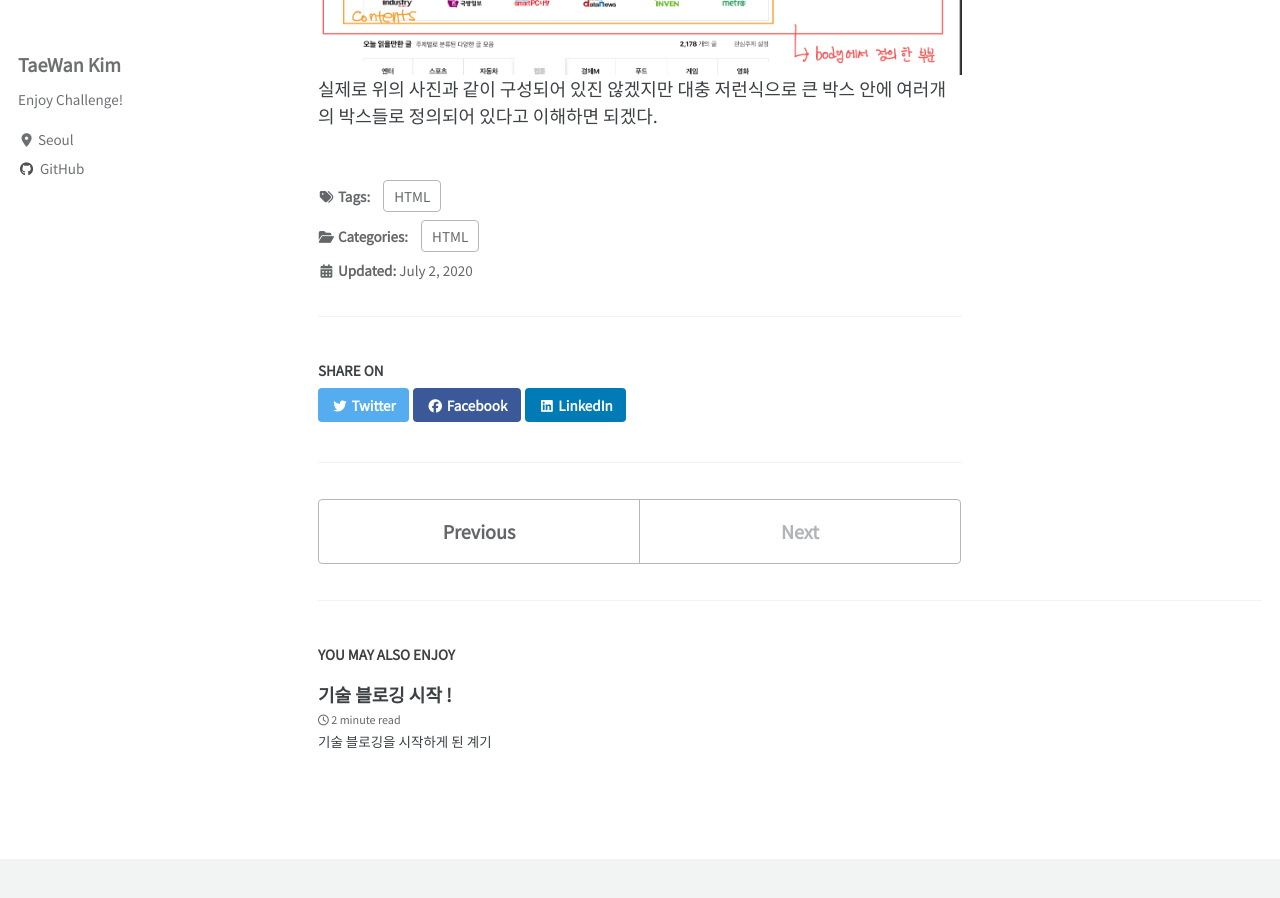
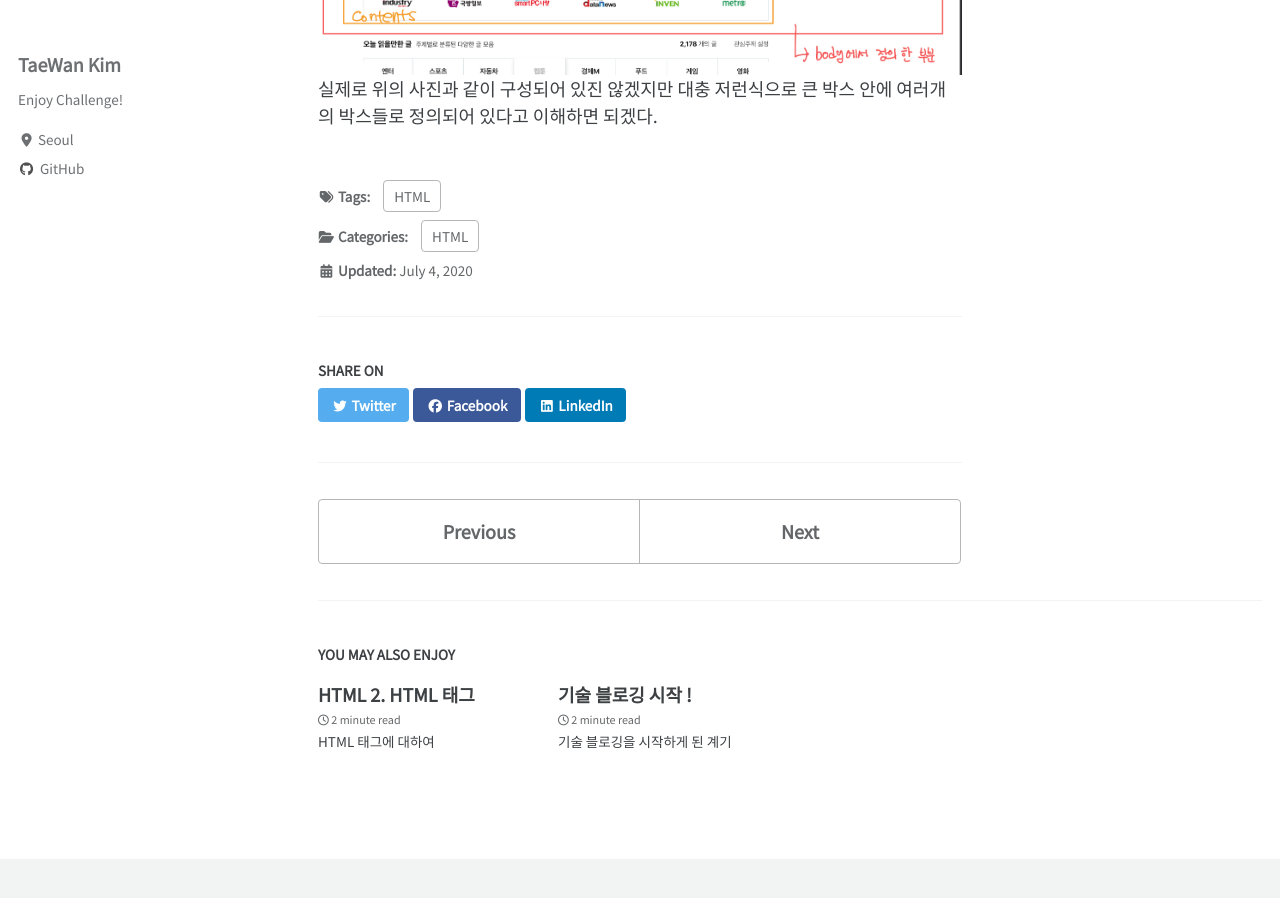
Before and after one commit to twkim-dev/twkim-dev.github.io, a Jekyll site: the page built from _posts/2020-07-04-HTML1.md, in a window 1280 px wide and 900 px high, scrolled down 3850 px. Built offline with Jekyll 4.4.1, drawn with Linux system fonts in a browser that asks for light colours; cached includes are drawn as plain includes; nearby versions of some CDN libraries; some of the changed lines change nothing that is shown.

Commit message:
HTML2. HTML 태그 업로드   - HTML의 태그의 구성과 속성 등을 정리

````diff
--- a/_posts/2020-07-04-HTML1.md
+++ b/_posts/2020-07-04-HTML1.md
@@ -6,7 +6,7 @@
   - HTML
 tags:
   - HTML
-last_modified_at: 2020-07-02T01:21:26-0900
+last_modified_at: 2020-07-04T17:21:00-0900
 ---
 # HTML 이란?
 __HTML ( Hypertext Markup Language )__ 은 웹을 이루는 가장 기본적인 빌딩 블럭이다.
--- /dev/null
+++ b/_posts/2020-07-04-HTML2.md
@@ -0,0 +1,133 @@
+---
+title:  "HTML 2. HTML 태그"
+excerpt: "HTML 태그에 대하여"
+
+categories:
+  - HTML
+tags:
+  - HTML
+last_modified_at: 2020-07-04T22:00:00-0900
+---
+
+이번시간에는 HTML 이론 그 두번째 태그에 대하여 포스팅 해 보려고 한다.
+
+# 태그
+태그는 `Box`와 `Item` 두 종류로 나눌 수 있다.
+사용자가 볼 수 있는 `Item`이 있는가 하면, `Item`을 잘 정리 할 수 있도록 도와주는 보이지 않는 `Box`가 있다.
+나중에 배우겠지만 `Box`들은 `CSS`를 이용해서 스타일링이 가능하다.
+> Box의 종류
+header, section, footer, article, nav, div, aside, span, main, form
+
+> Item의 종류
+a, video, button, audio, input, map, label, canvas, img, table
+
+![](/assets/images/IMG_008.jpg)
+
+위 사진에서 보면 main도 디자인에 따라서 여러가지 section을 나눌 수 있는데, div에 다 담지 말고 섹션 태그를 이용해서 나누는 것이 중요 하다.
+
+section안에 article이라는 아이템이 있는데, article은 여러가지 item들을 그룹화 하여 재사용 가능 한 아이들이 모아져 있는 그룹이라고 생각하면 된다.
+위 사진dㅔ서는 article안에 텍스트가 두 줄 있고, 안그래보이지만 좋아요가 있고 하트가 있다.
+
+`Item`은 `Block`, `Inline` 레벨 두가지로 나뉘게 된다.
+![]()
+위 사진에서 보면 Block은 노란색 element가 자리가 있어도 다음 라인에 들어가게 된다. ( 한 줄에 하나 )
+Inline은 충분한 공간이 있으면 태그 옆에 배치 하게 된다. ( 공간이 허용되면 다른 태그 옆에 배치가 가능하다. )
+
+# 태그의 구성
+![](/assets/images/IMG_005.jpg)
+태그 하나를 Element, node라고도 한다.
+
+태그라는 것은 `<>` `</>`로 끝나고, 태그 안에 들어 있는 것들은 Content가 되고, 태그 하나를 Element, node라고 한다.
+
+# 태그의 Attribute
+![](/assets/images/IMG_006.jpg)
+태그 안에 여러가지 Attribute가 존재하는데, CSS에서 클래스를 이용하여 내가 원하는 클래스를 어떻게 꾸밀 지 결정하게 된다.
+같은 페이지에 있는 다양한 버튼이라도 어떤 클래스를 가지냐에 따라서 달라 질 수 있다. ( 보이지 않는 버튼, 클릭이 안되는 버튼 등 )
+클래스는 CSS 편에서 자세히 다루도록 하겠다.
+
+# 실습
+이번에도 실습은 [JS Bin](https://jsbin.com/wahivafovu/edit?html,output)에서 진행 하도록 하겠다.
+
+```html
+<!DOCTYPE html>
+<html>
+<head>
+  <meta charset="utf-8">
+  <meta name="viewport" content="width=device-width">
+  <title>JS Bin</title>
+</head>
+<body>
+  <!-- Box vs Item -->
+  <header></header>
+  <footer></footer>
+  <section></section>
+  <div></div>
+  <span></span>
+
+  <h1></h1>
+  <button></button>
+
+  <!-- a -->
+  <a href="https://google.com" target=_blank>Click</a>
+
+  <!-- Block vs Inline -->
+  <p> This is a sentence. <b>That</b> is..</p>
+  <p> This is a sentence. <span>That</span> is..</p>
+
+  <p> This is a sentence. <div>That</div> is..</p>
+
+  <!-- list -->
+  <ol type="i">
+    <li>1</li>
+    <li>2</li>
+    <li>3</li>
+  </ol>
+  <ul>
+    <li>1</li>
+    <li>2</li>
+    <li>3</li>
+  </ul>
+
+  <!-- Input -->
+  <label for="input_name">Name: </label>
+  <input id="input_name type="text">
+
+</body>
+</html>
+```
+위 예제에 대한 결과값은 아래에 첨부 해 두겠다.
+
+__Box vs Item__
+Item은 Content가 없어도 유저에게 보이게 된다.
+
+__a__
+`<a>` 태그는 링크를 하는 태그인데, href에 링크를 넣고, target 속성 값으로 새 창에서 열지, 이전 탭에서 열릴지를 정할 수 있다. 위 예제에서는 Click을 누르면 구글 창이 새로운 창에서 열리게 된다.
+
+__Block vs Inline__
+`<p>` 태그는 문단을 정의 할 때 쓴다. That 부분을 bold 처리하고 싶다면 `<b>` 태그를 이용하여 표기 할 수있다.
+`<span>`는 CSS를 이용해서 백그라운드 부분을 꾸밀 수 있다. `<span>` `<b>`는 Inline 레벨의 태그이기 때문에 다음 라인으로 넘어가지 않는다.
+`<div>`는 Block 레벨이기 때문에 줄바꿈이 발생한다.
+
+__List__
+`<ol>` `<ul>` 태그에 대해서 알아보자.
+List를 생성 할 때 ol>li*3 이런식으로 생성하면 자동으로 생성이 된다. (`<ul>`도 마찬가지)
+ol의 속성 값에는 여러가지가 있는데 type이 i이면 로마자로 표기가 된다.
+
+__Input__
+input은 사용자로부터 입력을 받을 수 있는데, 많이 사용되는 것들이니 id를 통해서 고유한 식별자를 주는게 좋다.
+input 태그는 타입이 굉장히 많은데, 체크박스도 있고 파일도 있고, 패스워드들도 있다.
+
+태그를 공부하려면 MDN 사이트에서 태그를 보면서 실제로 만들어보는게 좋다.
+
+그리고 지난시간에 HTML 구조를 실제로 보고 싶다면 브라우저의 개발자 도구에서 확인 가능하다.
+>MAC
+cmd + option + i
+
+>Windows
+F12
+
+개발자 도구를 열어서 Elements를 보면 박스 모델이 어떻게 구현되어 있는지 알 수 있다.
+초록색은 마진이고 주황색은 패딩인데, 이것은 CSS에서 좀 더 자세하게 다룰 예정이다.
+
+아래는 위 예제에 대한 결과 사진이다.
+![](/assets/images/IMG_007.jpg)
````
Also changed, not shown: assets/images/IMG_004.jpg (added), assets/images/IMG_005.jpg (added), assets/images/IMG_006.jpg (added), assets/images/IMG_007.jpg (added), assets/images/IMG_008.jpg (added).
